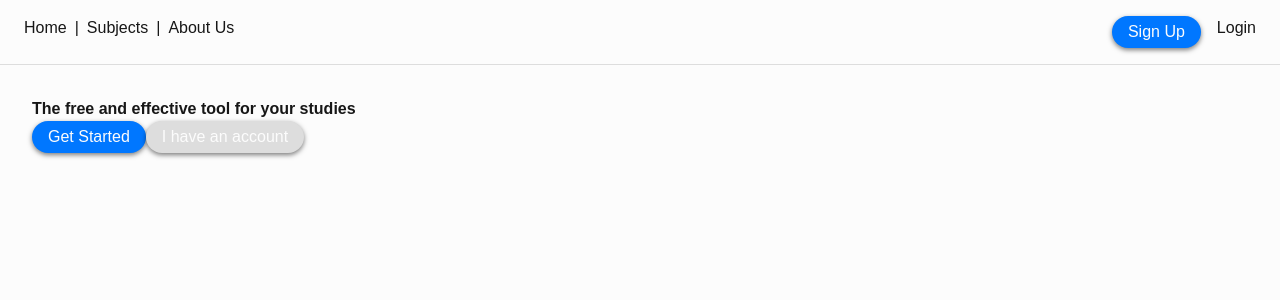
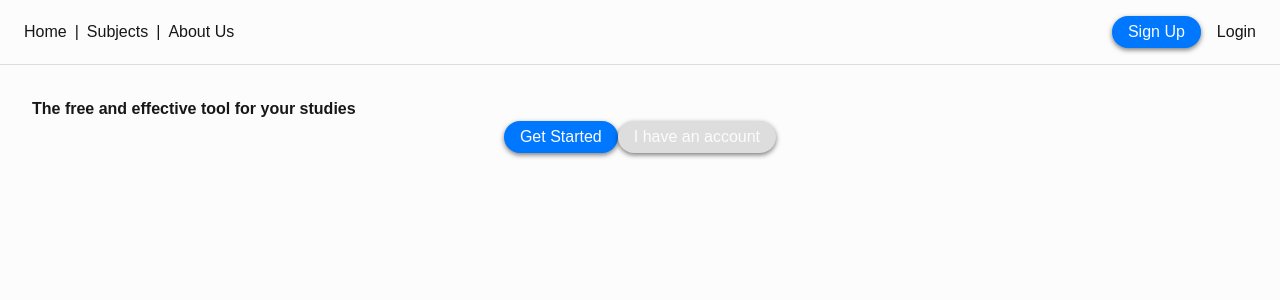
Before and after one commit to thomassrmcardle/Study-Guide, a Next.js app in the folder guide-app/: page / in a window 1280 px wide. Shown: the top 300 px of the page. Built offline with nearby package versions, Linux system fonts and the light colour scheme.

Commit message:
Aligned nav bar items to be centred vertically.

```diff
--- a/guide-app/src/styles/globals.css
+++ b/guide-app/src/styles/globals.css
@@ -42,6 +42,8 @@ a:hover {
 nav {
   display: flex;
   flex-direction: row;
+  align-items: center;
+  justify-content: center;
   background: var(--background);
   color: var(--foreground);
   border-bottom: 1px solid var(--secondaryBack);
@@ -56,6 +58,7 @@ nav a {
   display: flex;
   flex-direction: row;
   align-items: center;
+  justify-content: center;
 }
 
 .button {
```
